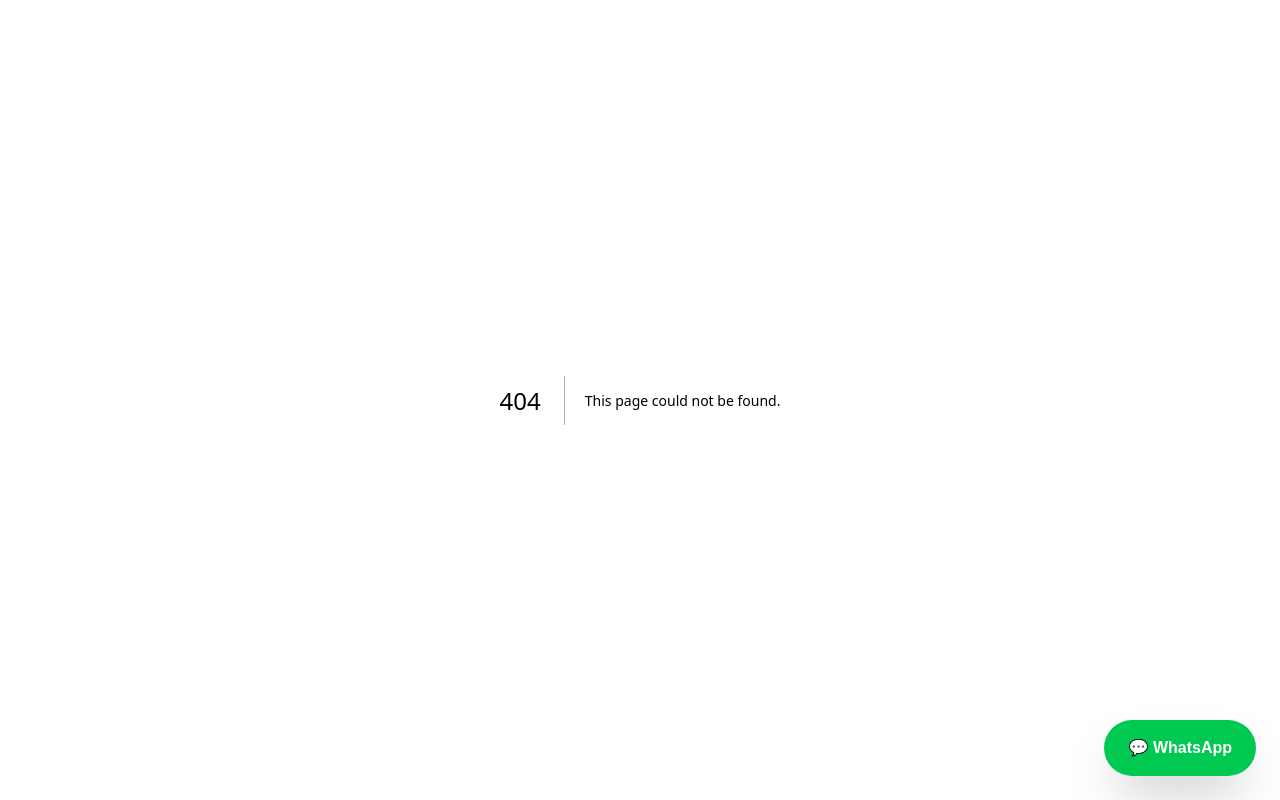
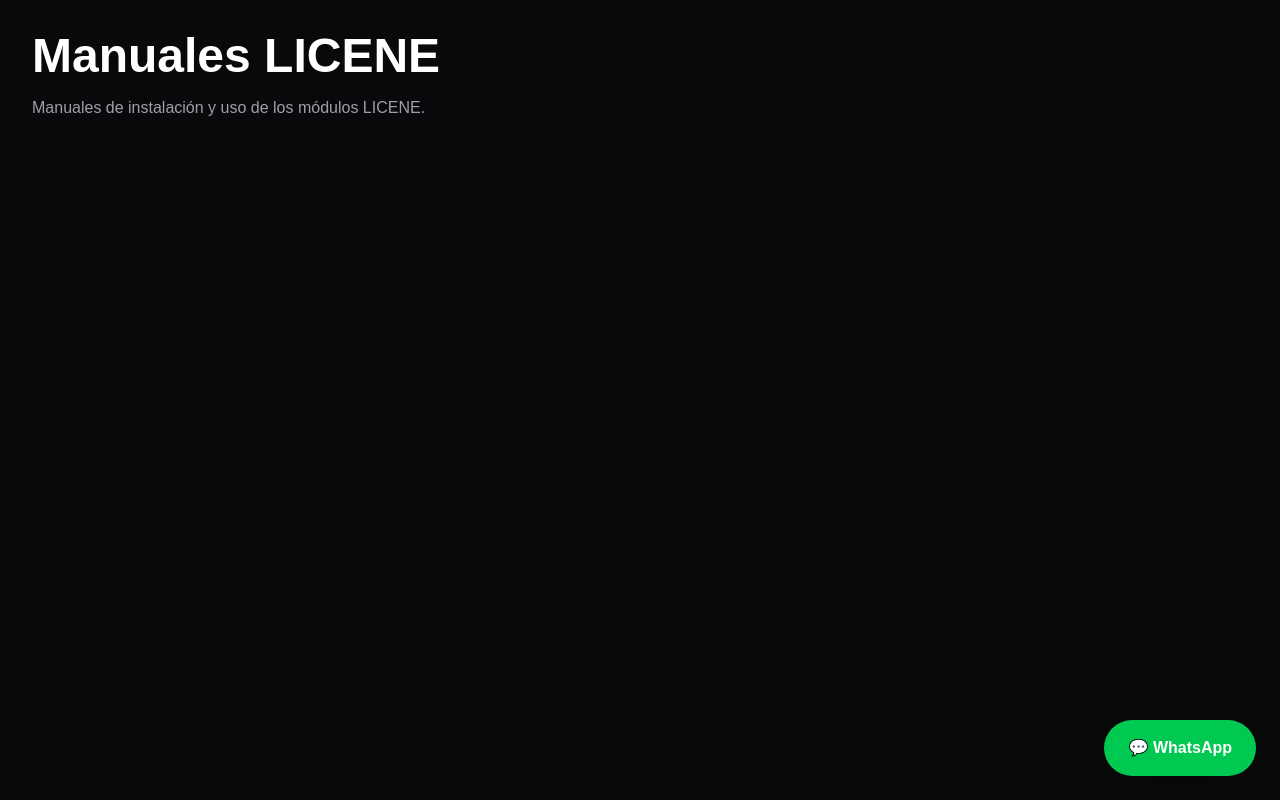
Before and after one commit to OscarMadrazo/LICENE-Pagina_Web, a Next.js app: page /manuals in a window 1280 px wide. Before the commit this address had no page. Built offline with nearby package versions, Linux system fonts and the light colour scheme.

Commit message:
Version lista pagina web de LICENE - 3

```diff
--- /dev/null
+++ b/src/app/manuals/page.tsx
@@ -0,0 +1,15 @@
+export default function ManualsPage() {
+  return (
+    <main className="min-h-screen bg-zinc-950 text-white p-8">
+      <div className="mx-auto max-w-7xl">
+        <h1 className="text-5xl font-bold">
+          Manuales LICENE
+        </h1>
+
+        <p className="mt-4 text-zinc-400">
+          Manuales de instalación y uso de los módulos LICENE.
+        </p>
+      </div>
+    </main>
+  );
+}
```
